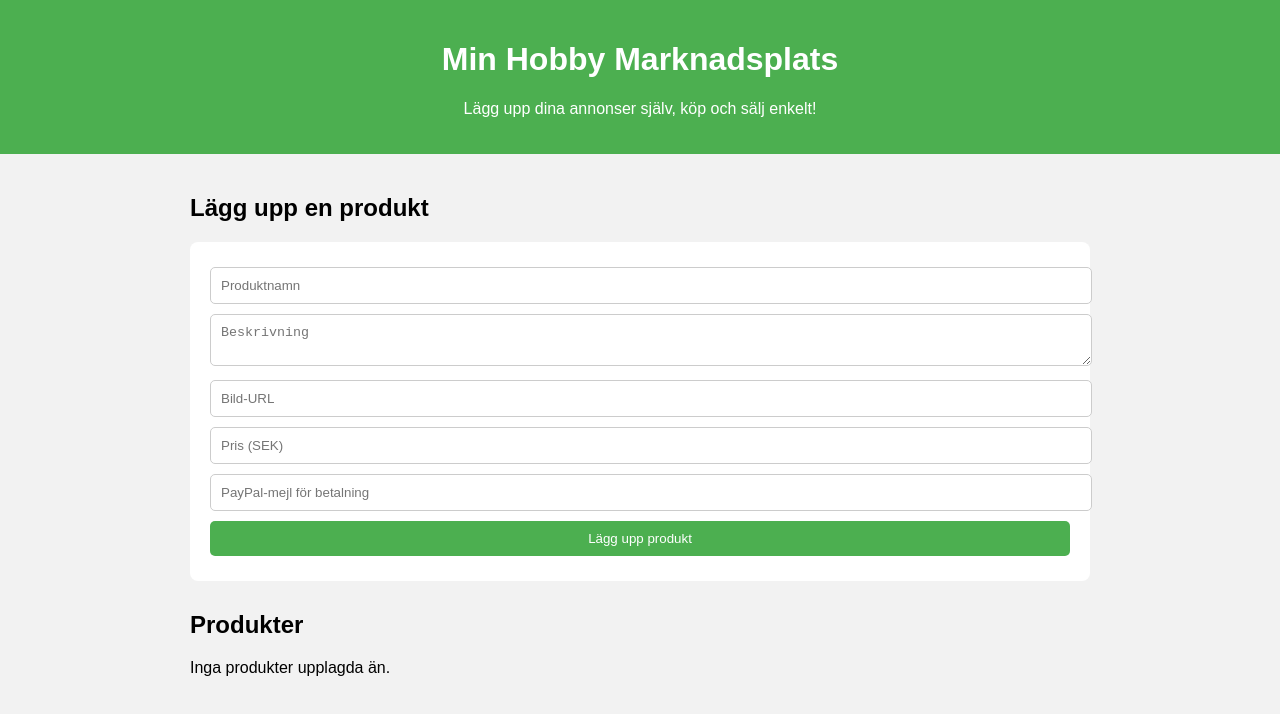
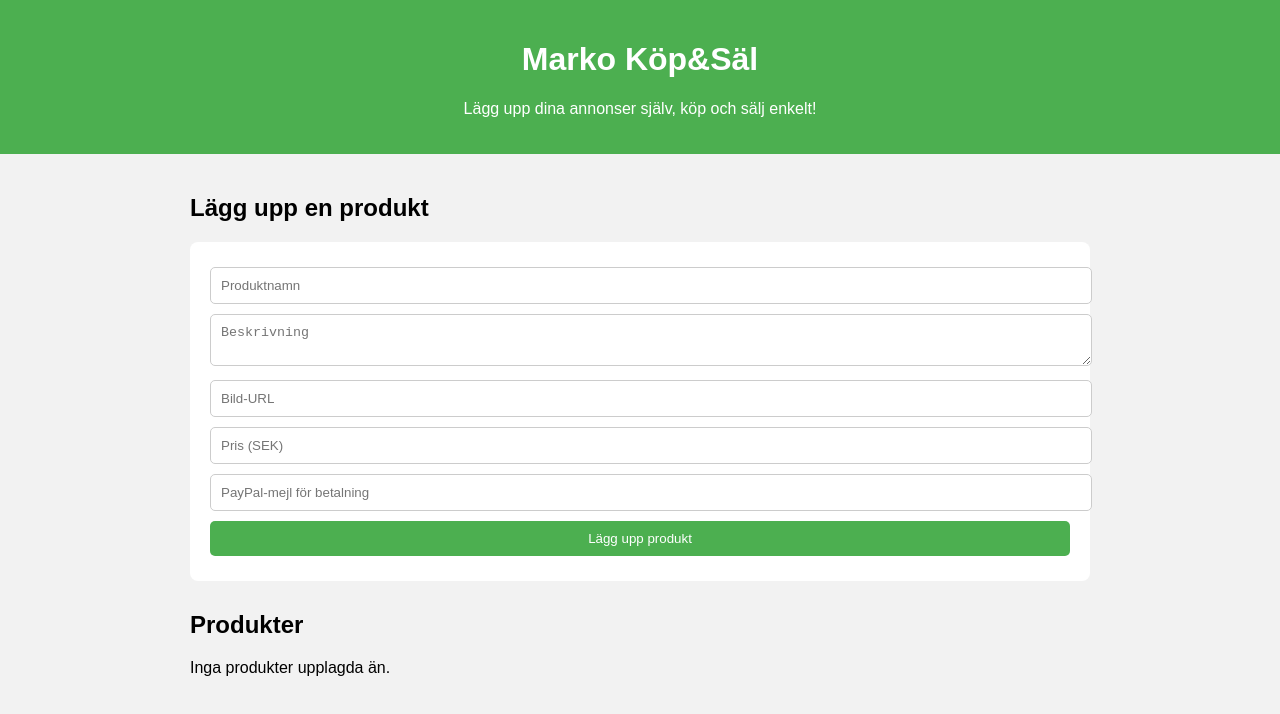
Before and after one commit to PB1122/Marko, a plain HTML site: page index.html in a window 1280 px wide. Drawn offline with Linux system fonts and the light colour scheme; no server answers.

Commit message:
Add files via upload

```diff
--- a/index.html
+++ b/index.html
@@ -37,7 +37,7 @@
 <div id="notification">Nya produkter har lagts till!</div>
 
 <header>
-  <h1>Min Hobby Marknadsplats</h1>
+  <h1>Marko Köp&Säl</h1>
   <p>Lägg upp dina annonser själv, köp och sälj enkelt!</p>
 </header>
 
```
